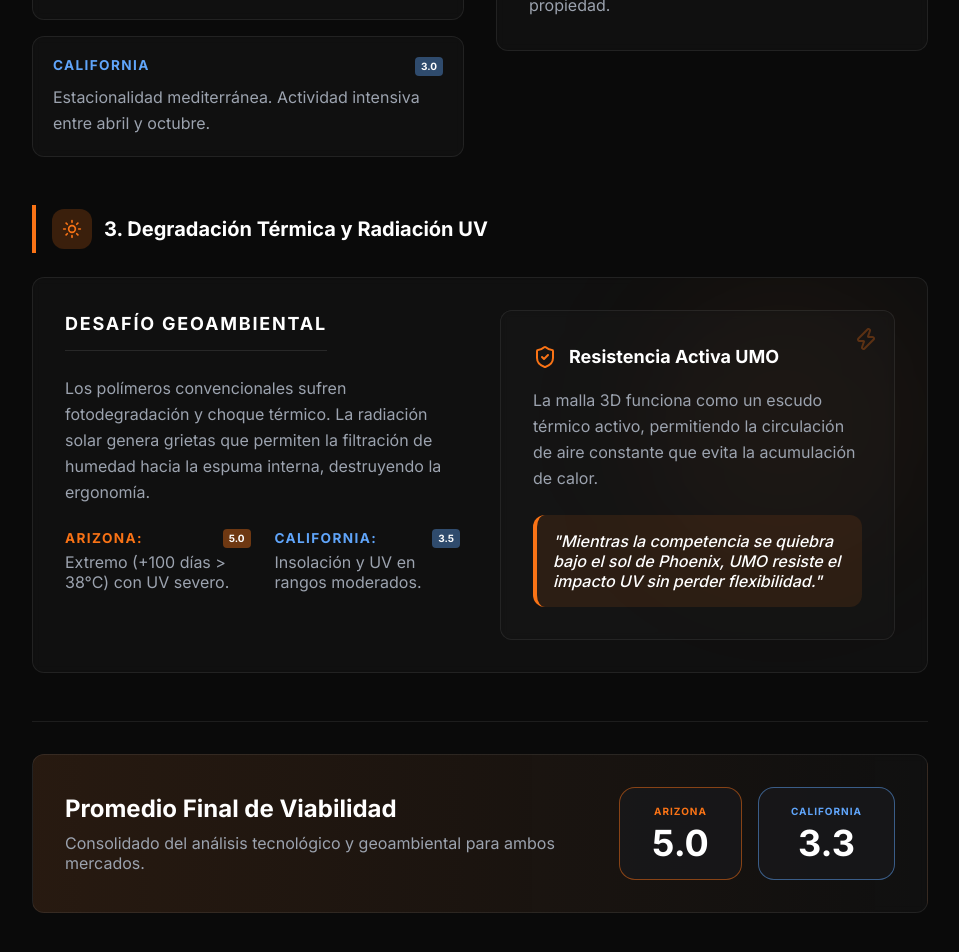
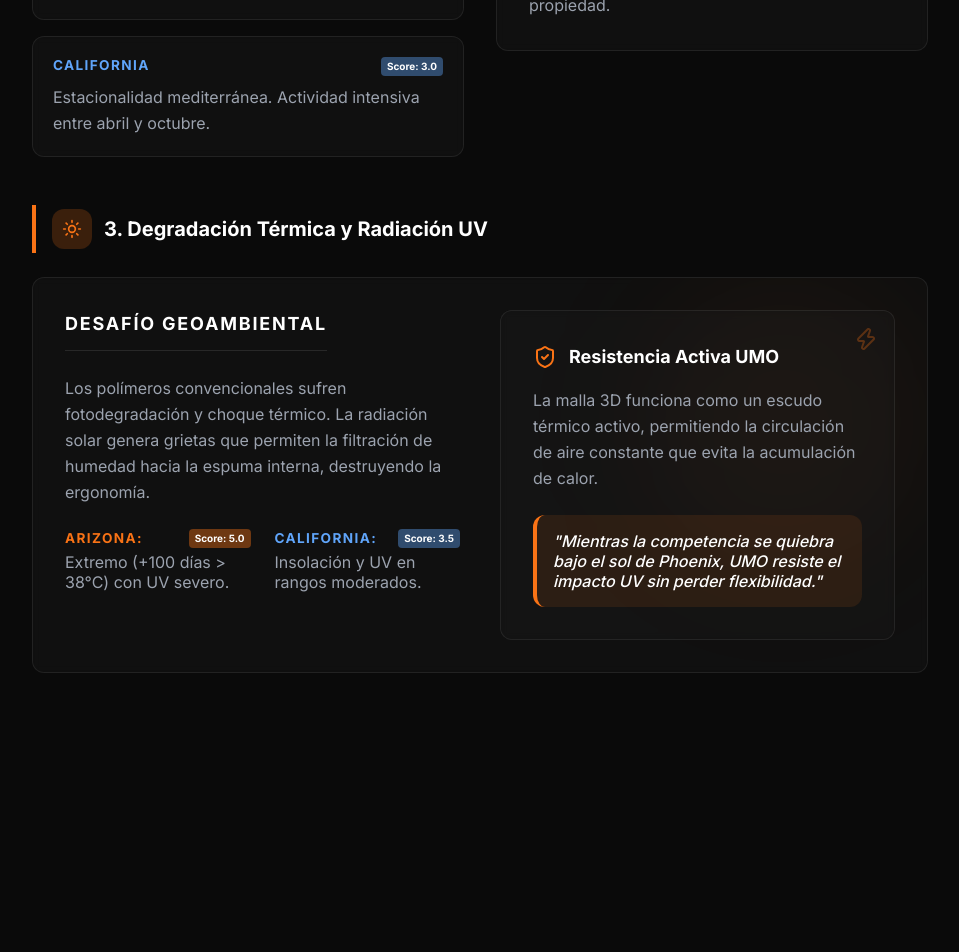
Before and after one commit to 4builes-crypto/Umo-internationalization, a React (Vite) app: page /tech-environmental in a window 1280 px wide. Shown: the part 1381-2333 px from the top of the page, without its empty margins (304-1263 px from the left). After the commit the page ends 2166 px from the top, so only its background shows below. Built offline with nearby package versions, Linux system fonts and the light colour scheme.

Commit message:
fix: resolve syntax error and refine Section 11 scores

```diff
--- a/src/pages/TechEnvironmental.tsx
+++ b/src/pages/TechEnvironmental.tsx
@@ -137,7 +137,7 @@
               <div className="p-5 bg-zinc-900/80 rounded-xl border-l-4 border-unoOrange glass-card">
                 <div className="flex justify-between items-start mb-2">
                   <h4 className="text-unoOrange font-bold text-xs tracking-widest uppercase">ARIZONA</h4>
-                  <span className="text-[10px] font-bold text-white px-1.5 py-0.5 bg-unoOrange/40 rounded">5.0</span>
+                  <span className="text-[10px] font-bold text-white px-1.5 py-0.5 bg-unoOrange/40 rounded text-nowrap">Score: 5.0</span>
                 </div>
                 <p className="text-sm text-textSecondary leading-relaxed">
                   {language === 'es' ? 'Ciclo ininterrumpido de 12 meses. Flotas operan a máxima capacidad constante.' : 'Uninterrupted 12-month cycle. Fleets operate at constant maximum capacity.'}
@@ -146,7 +146,7 @@
               <div className="p-5 bg-zinc-900/80 rounded-xl border-l-4 border-blue-400 glass-card">
                 <div className="flex justify-between items-start mb-2">
                   <h4 className="text-blue-400 font-bold text-xs tracking-widest uppercase">CALIFORNIA</h4>
-                  <span className="text-[10px] font-bold text-white px-1.5 py-0.5 bg-blue-400/40 rounded">3.0</span>
+                  <span className="text-[10px] font-bold text-white px-1.5 py-0.5 bg-blue-400/40 rounded text-nowrap">Score: 3.0</span>
                 </div>
                 <p className="text-sm text-textSecondary leading-relaxed">
                   {language === 'es' ? 'Estacionalidad mediterránea. Actividad intensiva entre abril y octubre.' : 'Mediterranean seasonality. Intensive activity between April and October.'}
@@ -203,14 +203,14 @@
                 <div>
                   <div className="flex items-center justify-between mb-1">
                     <span className="text-unoOrange font-bold text-xs uppercase tracking-widest">ARIZONA:</span>
-                    <span className="text-[10px] font-bold text-white px-1.5 py-0.5 bg-unoOrange/40 rounded">5.0</span>
+                    <span className="text-[10px] font-bold text-white px-1.5 py-0.5 bg-unoOrange/40 rounded text-nowrap">Score: 5.0</span>
                   </div>
                   <p className="text-sm text-textSecondary">Extremo (+100 días &gt; 38°C) con UV severo.</p>
                 </div>
                 <div>
                   <div className="flex items-center justify-between mb-1">
                     <span className="text-blue-400 font-bold text-xs uppercase tracking-widest">CALIFORNIA:</span>
-                    <span className="text-[10px] font-bold text-white px-1.5 py-0.5 bg-blue-400/40 rounded">3.5</span>
+                    <span className="text-[10px] font-bold text-white px-1.5 py-0.5 bg-blue-400/40 rounded text-nowrap">Score: 3.5</span>
                   </div>
                   <p className="text-sm text-textSecondary">Insolación y UV en rangos moderados.</p>
                 </div>
@@ -239,34 +239,6 @@
           </div>
         </div>
       </section>
-
-      {/* Resumen Final de Viabilidad */}
-      <section className="pt-8 border-t border-glassBorder">
-        <div className="glass-card p-8 bg-gradient-to-r from-unoOrange/10 to-transparent border-unoOrange/30">
-          <div className="flex flex-col md:flex-row justify-between items-center gap-8">
-            <div className="space-y-2">
-              <h3 className="text-2xl font-bold text-white">
-                {language === 'es' ? 'Promedio Final de Viabilidad' : 'Final Viability Average'}
-              </h3>
-              <p className="text-textSecondary text-sm">
-                {language === 'es'
-                  ? 'Consolidado del análisis tecnológico y geoambiental para ambos mercados.'
-                  : 'Consolidated tech and environmental analysis for both markets.'}
-              </p>
-            </div>
-            <div className="flex gap-4">
-              <div className="text-center px-8 py-4 bg-zinc-900/80 rounded-2xl border border-unoOrange/50">
-                <p className="text-[10px] font-bold text-unoOrange uppercase tracking-widest mb-1">ARIZONA</p>
-                <p className="text-4xl font-black text-white">5.0</p>
-              </div>
-              <div className="text-center px-8 py-4 bg-zinc-900/80 rounded-2xl border border-blue-400/50">
-                <p className="text-[10px] font-bold text-blue-400 uppercase tracking-widest mb-1">CALIFORNIA</p>
-                <p className="text-4xl font-black text-white">3.3</p>
-              </div>
-            </div>
-          </div>
-        </div>
-      </section>
     </div>
   );
 };
```
